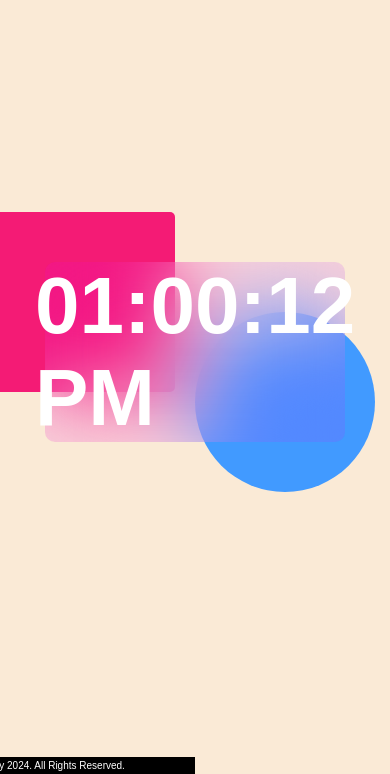
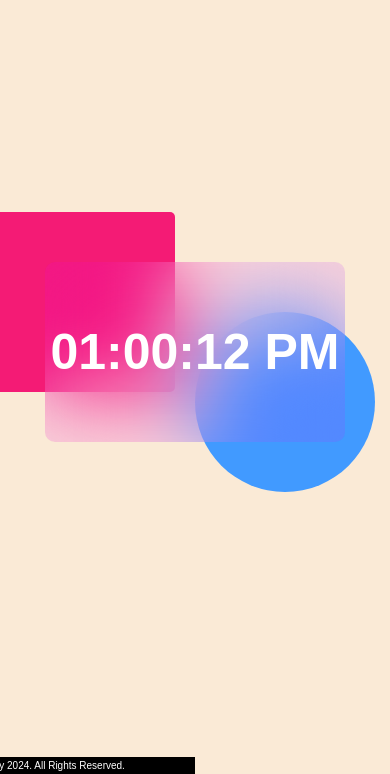
Before and after one commit to Diwagj/projectthingsyouneed.co, a plain HTML site: page clock.html in a window 390 px wide. Shown: the part 70-844 px from the top of the page. Drawn offline with Linux system fonts and the light colour scheme.

Commit message:
Update clock.html

```diff
--- a/clock.html
+++ b/clock.html
@@ -10,6 +10,12 @@
     <style>
         h1 {
             font-size: 80px;
+        }
+
+        @media (max-width: 450px) {
+            h1 {
+                font-size: 50px;
+            }
         }
     </style>
     <div class="navigation">
```
